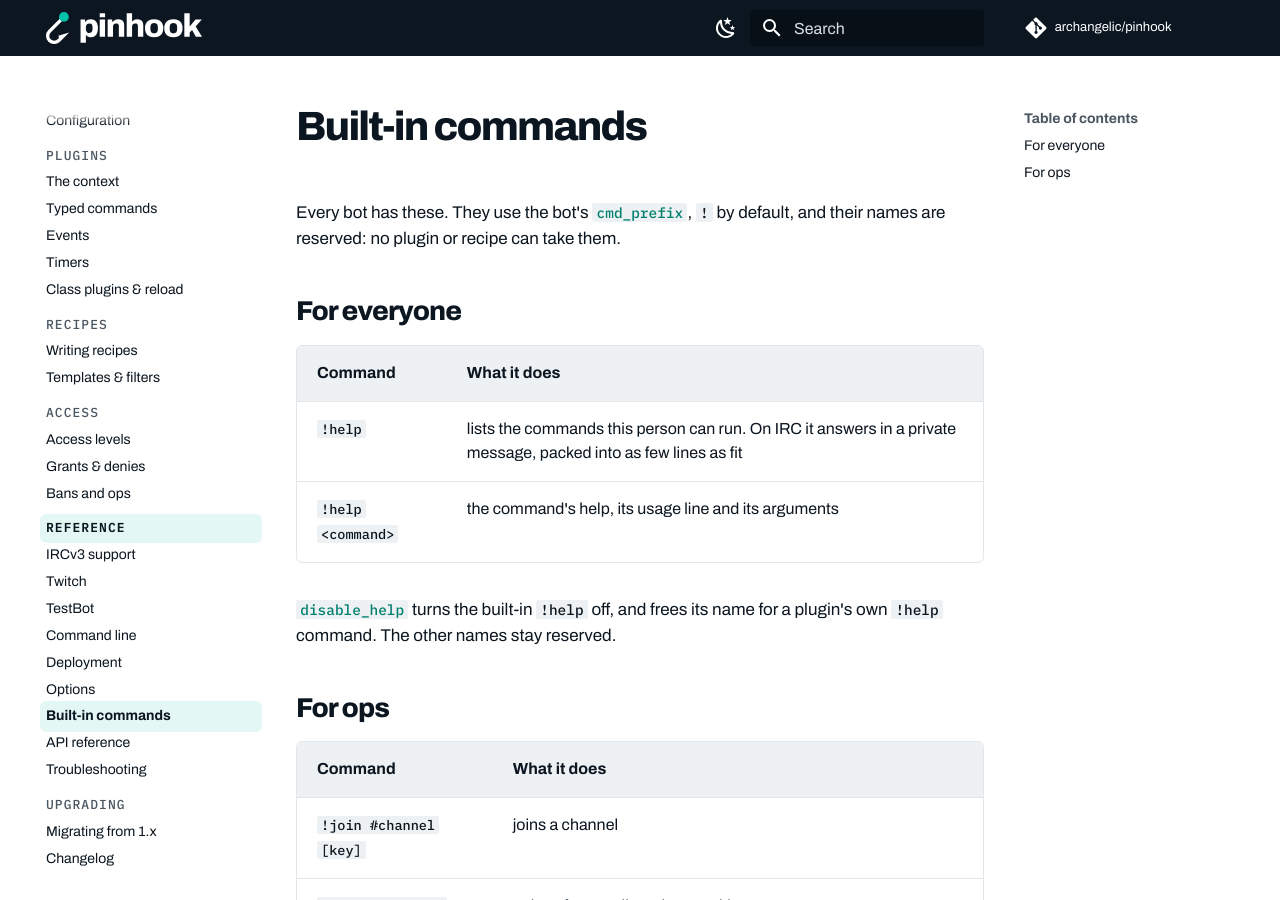
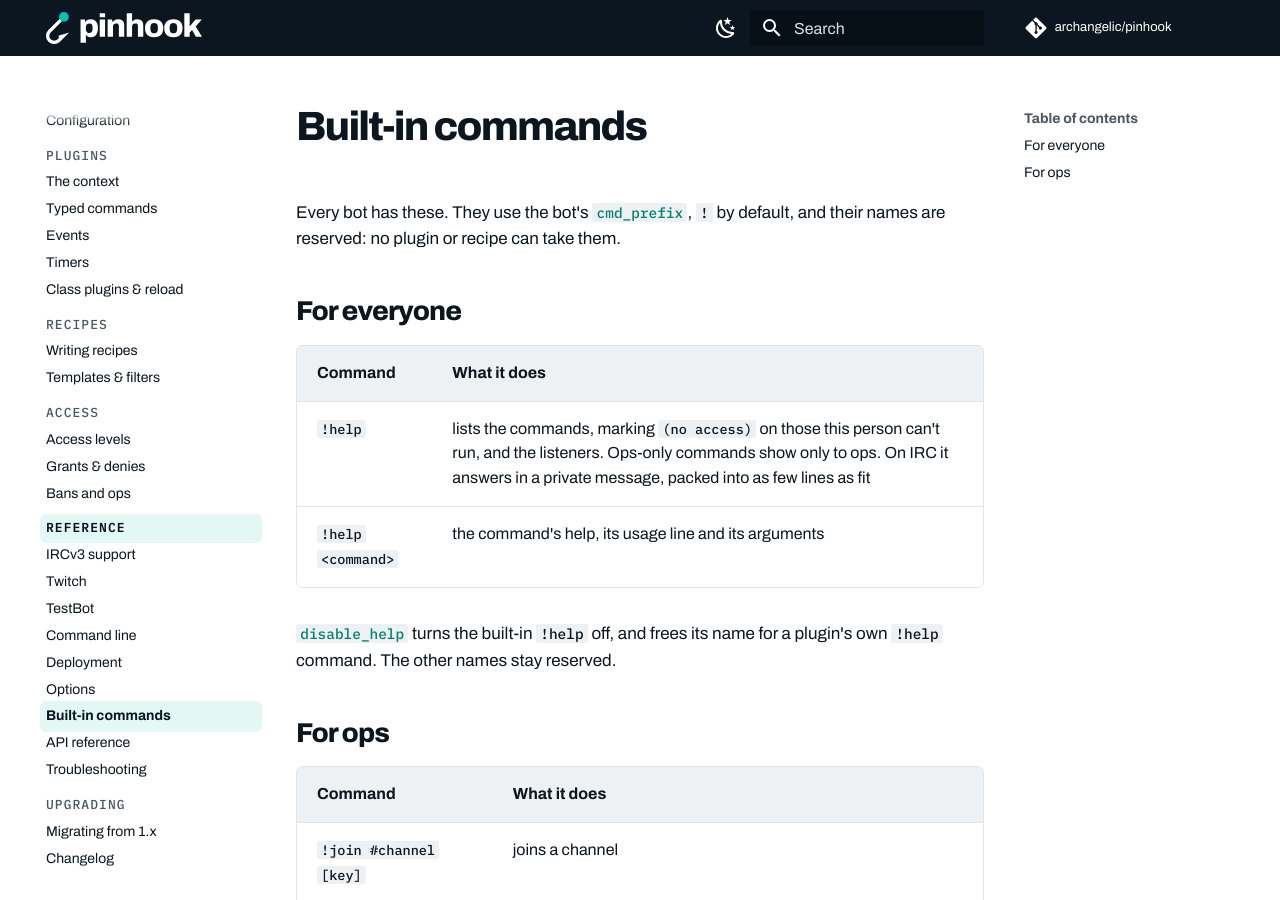
Before and after one commit to archangelic/pinhook, an MkDocs documentation site: the page built from docs/built-in-commands.md, in a window 1280 px wide and 900 px high. Built offline with MkDocs 1.6.1 and Material for MkDocs 9.7.7, drawn with Linux system fonts in a browser that asks for light colours; comment, search, counter and statistics services are not loaded; the version menu is left out.

Commit message:
say what !help lists

```diff
--- a/docs/built-in-commands.md
+++ b/docs/built-in-commands.md
@@ -6,7 +6,7 @@ Every bot has these. They use the bot's [`cmd_prefix`](options.md), `!` by defau
 
 | Command | What it does |
 | --- | --- |
-| `!help` | lists the commands this person can run. On IRC it answers in a private message, packed into as few lines as fit |
+| `!help` | lists the commands, marking `(no access)` on those this person can't run, and the listeners. Ops-only commands show only to ops. On IRC it answers in a private message, packed into as few lines as fit |
 | `!help <command>` | the command's help, its usage line and its arguments |
 
 [`disable_help`](options.md#commands-and-plugins) turns the built-in `!help` off, and frees its name for a plugin's own `!help` command. The other names stay reserved.
```
